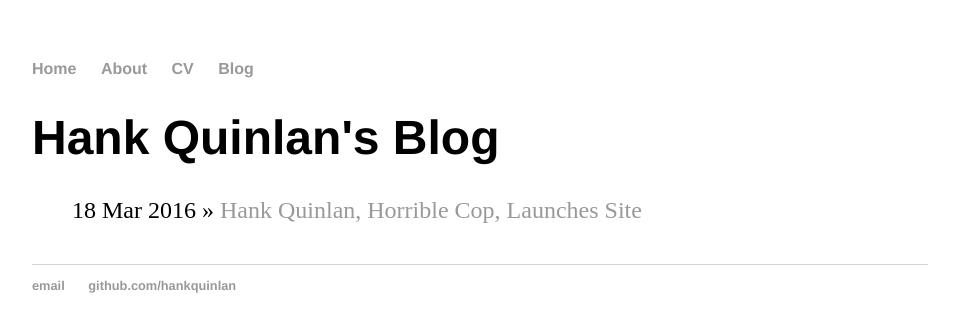
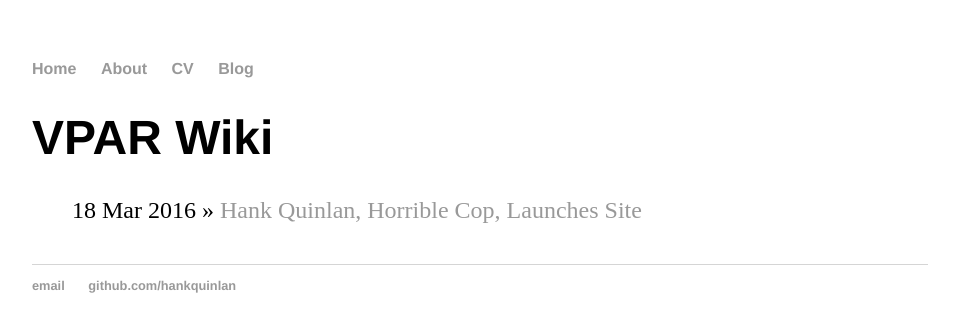
Before and after one commit to Gromski/gromski.github.io, a Jekyll site: the page built from blog/index.html, in a window 1280 px wide. Shown: the top 332 px of the page, without its empty margins (160-1119 px from the left). Built offline with Jekyll 4.4.1, drawn with Linux system fonts in a browser that asks for light colours.

Commit message:
Update index.html
VPAR-ising

```diff
--- a/blog/index.html
+++ b/blog/index.html
@@ -1,6 +1,6 @@
 ---
 layout: default
-title: Hank Quinlan's Blog
+title: VPAR Wiki
 ---
 	<h1>{{ page.title }}</h1>
 	<ul class="posts">
```
